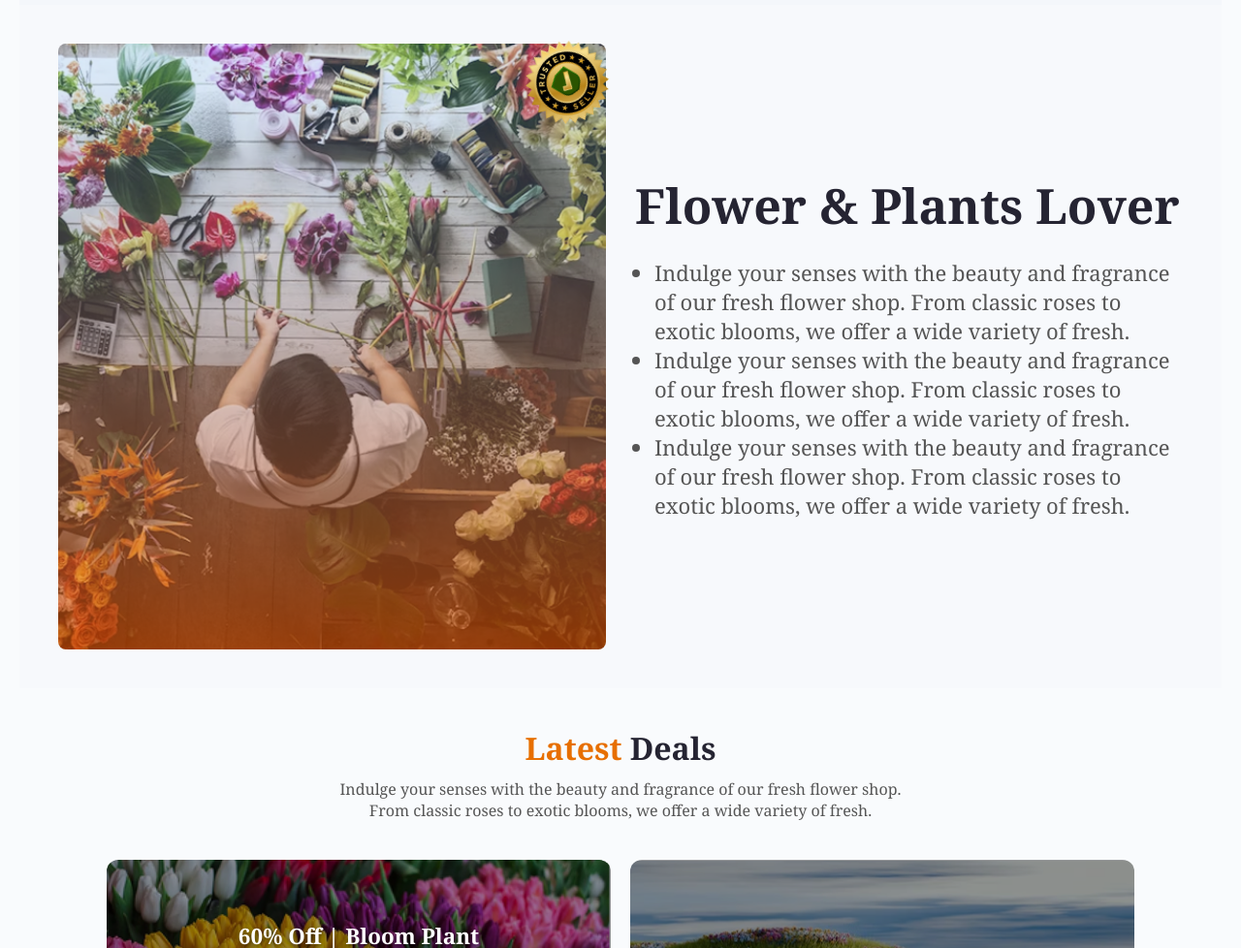
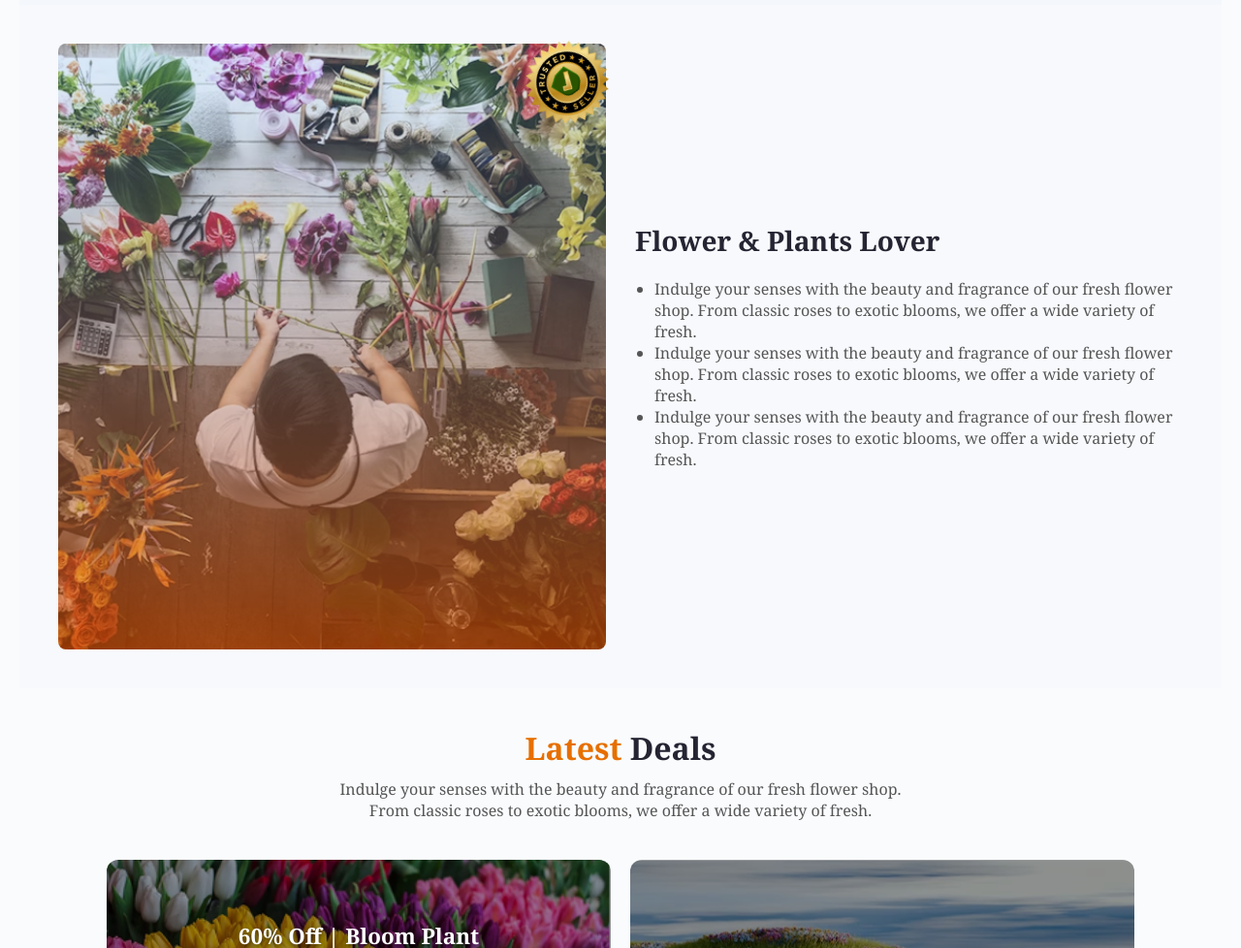
Before and after one commit to saif-hawlader/B12A02-Responsive-Flowers, a plain HTML site: page index.html in a window 1280 px wide. Shown: the part 1483-2461 px from the top of the page at 97% size. Drawn offline with Linux system fonts and the light colour scheme.

Commit message:
change font size

```diff
--- a/styles.css
+++ b/styles.css
@@ -253,12 +253,11 @@ body {
 
 
 .right h2 {
-  font-size: 50px;
+  font-size: 28px;
   margin-bottom: 20px;
 }
 
 .right ul {
-  font-size: 22px;
   list-style-type: disc;
   padding-left: 20px;
   color: #555;
```
